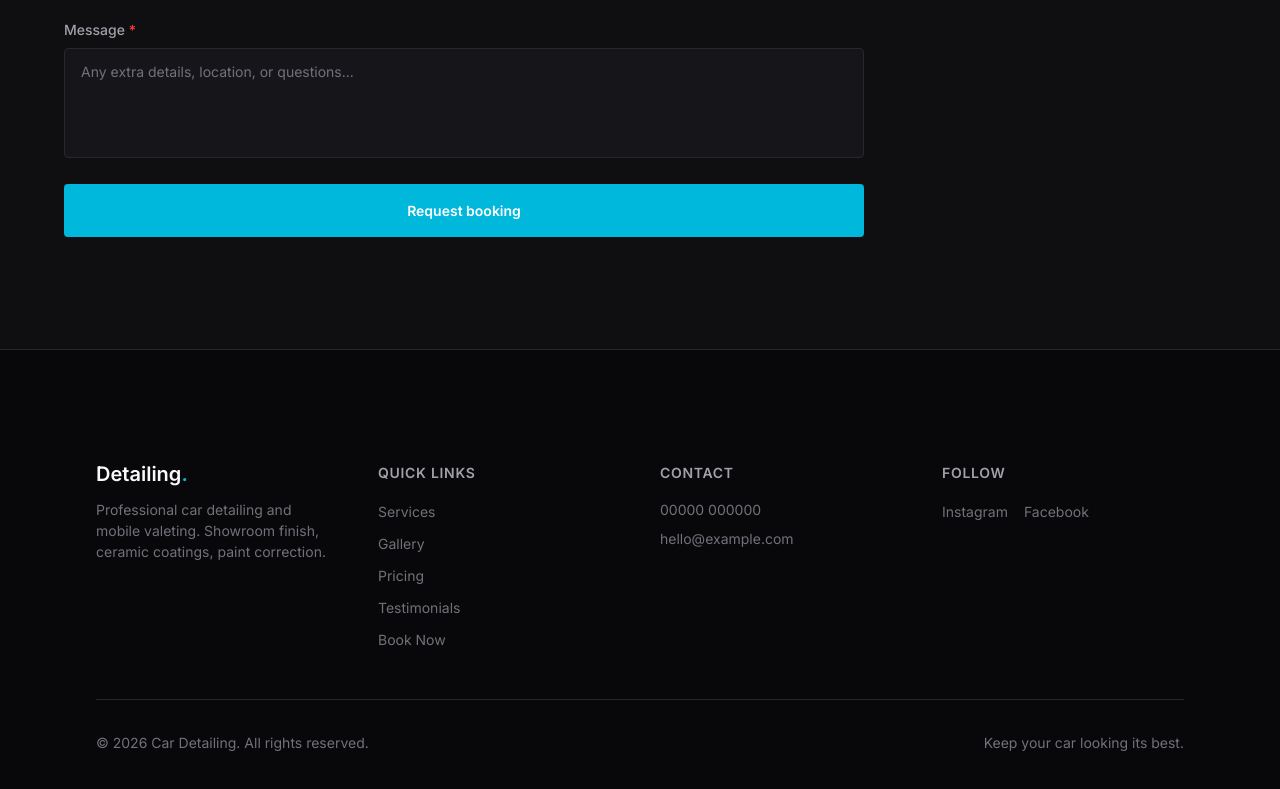
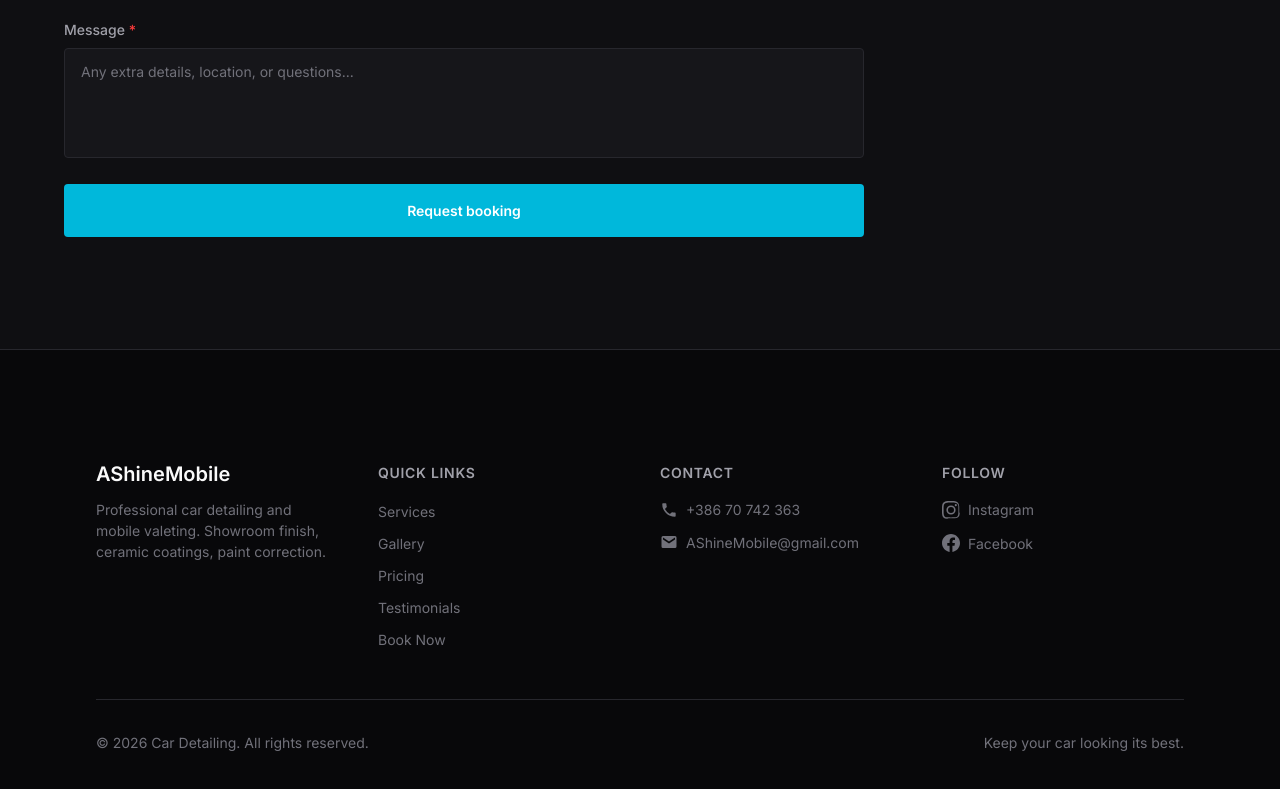
Before and after one commit to Mare88888/car-detailing-website, a Next.js app: page / in a window 1280 px wide. Shown: the part 4621-5410 px from the top of the page. Built offline with nearby package versions, Linux system fonts and the light colour scheme; no server answers.

Commit message:
Styling the footer

```diff
--- a/src/components/Footer.tsx
+++ b/src/components/Footer.tsx
@@ -1,4 +1,36 @@
+'use client'
+
 import Link from 'next/link'
+
+/* Simple solid icons – light gray, before label */
+function PhoneIcon({ className }: { className?: string }) {
+  return (
+    <svg className={className} xmlns="http://www.w3.org/2000/svg" width="18" height="18" viewBox="0 0 24 24" fill="currentColor" aria-hidden>
+      <path d="M6.62 10.79a15.05 15.05 0 0 0 6.59 6.59l2.2-2.2a1 1 0 0 1 1-.25 11.36 11.36 0 0 0 3.48.56 1 1 0 0 1 1 1V20a1 1 0 0 1-1 1A17 17 0 0 1 3 4a1 1 0 0 1 1-1h3.5a1 1 0 0 1 1 1 11.36 11.36 0 0 0 .56 3.48 1 1 0 0 1-.25 1l-2.2 2.2z" />
+    </svg>
+  )
+}
+function EmailIcon({ className }: { className?: string }) {
+  return (
+    <svg className={className} xmlns="http://www.w3.org/2000/svg" width="18" height="18" viewBox="0 0 24 24" fill="currentColor" aria-hidden>
+      <path d="M20 4H4a2 2 0 0 0-2 2v12a2 2 0 0 0 2 2h16a2 2 0 0 0 2-2V6a2 2 0 0 0-2-2zm0 4.7-8 5.34L4 8.7V6l8 5.33L20 6v2.7z" />
+    </svg>
+  )
+}
+function InstagramIcon({ className }: { className?: string }) {
+  return (
+    <svg className={className} xmlns="http://www.w3.org/2000/svg" width="18" height="18" viewBox="0 0 24 24" fill="currentColor" aria-hidden>
+      <path d="M12 2.16c3.2 0 3.58 0 4.85.07 3.25.15 4.77 1.69 4.92 4.92.06 1.27.07 1.65.07 4.85s0 3.58-.07 4.85c-.15 3.23-1.66 4.77-4.92 4.92-1.27.06-1.65.07-4.85.07s-3.58 0-4.85-.07c-3.26-.15-4.77-1.7-4.92-4.92-.06-1.27-.07-1.65-.07-4.85s0-3.58.07-4.85C2.38 3.92 3.9 2.38 7.16 2.23c1.27-.06 1.65-.07 4.85-.07zM12 0C8.74 0 8.33 0 7.05.07 2.7.27.27 2.69.07 7.04 0 8.33 0 8.74 0 12s0 3.67.07 4.95c.2 4.36 2.37 6.53 6.73 6.73C8.33 23 8.74 23 12 23s3.67 0 4.95-.07c4.36-.2 6.53-2.37 6.73-6.73C23 15.67 23 15.26 23 12s0-3.67-.07-4.95C22.77 2.7 20.31.27 15.96.07 14.67 0 14.26 0 12 0zm0 5.84a6.16 6.16 0 1 0 0 12.32 6.16 6.16 0 0 0 0-12.32zM12 16a4 4 0 1 1 0-8 4 4 0 0 1 0 8zm6.41-11.84a1.44 1.44 0 1 0 0 2.88 1.44 1.44 0 0 0 0-2.88z" />
+    </svg>
+  )
+}
+function FacebookIcon({ className }: { className?: string }) {
+  return (
+    <svg className={className} xmlns="http://www.w3.org/2000/svg" width="18" height="18" viewBox="0 0 24 24" fill="currentColor" aria-hidden>
+      <path d="M24 12.073c0-6.627-5.373-12-12-12s-12 5.373-12 12c0 5.99 4.388 10.954 10.125 11.854v-8.385H7.078v-3.47h3.047V9.43c0-3.007 1.792-4.669 4.533-4.669 1.312 0 2.686.235 2.686.235v2.953H15.83c-1.491 0-1.956.925-1.956 1.874v2.25h3.328l-.532 3.47h-2.796v8.385C19.612 23.027 24 18.062 24 12.073z" />
+    </svg>
+  )
+}
 
 const navLinks = [
   { href: '#services', label: 'Services' },
@@ -9,8 +41,8 @@ const navLinks = [
 ]
 
 const socialLinks = [
-  { href: 'https://instagram.com', label: 'Instagram' },
-  { href: 'https://facebook.com', label: 'Facebook' },
+  { href: 'https://www.instagram.com/ashinemobile/', label: 'Instagram' },
+  { href: 'https://www.facebook.com/people/A-Shine/61576376247443/#', label: 'Facebook' },
 ]
 
 export default function Footer() {
@@ -19,8 +51,17 @@ export default function Footer() {
       <div className="container-narrow section-padding">
         <div className="grid sm:grid-cols-2 lg:grid-cols-4 gap-10">
           <div>
-            <Link href="/" className="text-h4 text-text-primary">
-              Detailing<span className="text-premium-accent">.</span>
+            <Link
+              href="/"
+              onClick={(e) => {
+                if (typeof window !== 'undefined' && window.location.pathname === '/') {
+                  e.preventDefault()
+                  window.scrollTo({ top: 0, behavior: 'smooth' })
+                }
+              }}
+              className="text-h4 text-text-primary hover:text-premium-accent transition-colors"
+            >
+              AShineMobile
             </Link>
             <p className="mt-3 text-body-sm text-text-muted">
               Professional car detailing and mobile valeting. Showroom finish, ceramic coatings, paint correction.
@@ -41,22 +82,33 @@ export default function Footer() {
           <div>
             <h4 className="text-body-sm font-semibold text-text-secondary uppercase tracking-wider mb-4">Contact</h4>
             <ul className="space-y-2 text-body-sm text-text-muted">
-              <li><a href="tel:+440000000000" className="hover:text-premium-accent transition-colors">00000 000000</a></li>
-              <li><a href="mailto:hello@example.com" className="hover:text-premium-accent transition-colors">hello@example.com</a></li>
+              <li>
+                <a href="tel:+38670742363" className="inline-flex items-center gap-2 hover:text-premium-accent transition-colors">
+                  <PhoneIcon className="shrink-0" />
+                  <span>+386 70 742 363</span>
+                </a>
+              </li>
+              <li>
+                <a href="mailto:AShineMobile@gmail.com" className="inline-flex items-center gap-2 hover:text-premium-accent transition-colors">
+                  <EmailIcon className="shrink-0" />
+                  <span>AShineMobile@gmail.com</span>
+                </a>
+              </li>
             </ul>
           </div>
           <div>
             <h4 className="text-body-sm font-semibold text-text-secondary uppercase tracking-wider mb-4">Follow</h4>
-            <ul className="flex gap-4">
+            <ul className="flex flex-col gap-2">
               {socialLinks.map((s) => (
                 <li key={s.href}>
                   <a
                     href={s.href}
                     target="_blank"
                     rel="noopener noreferrer"
-                    className="text-text-muted hover:text-premium-accent transition-colors duration-ui text-body-sm"
+                    className="inline-flex items-center gap-2 text-text-muted hover:text-premium-accent transition-colors duration-ui text-body-sm"
                   >
-                    {s.label}
+                    {s.label === 'Instagram' ? <InstagramIcon className="shrink-0" /> : <FacebookIcon className="shrink-0" />}
+                    <span>{s.label}</span>
                   </a>
                 </li>
               ))}
```
